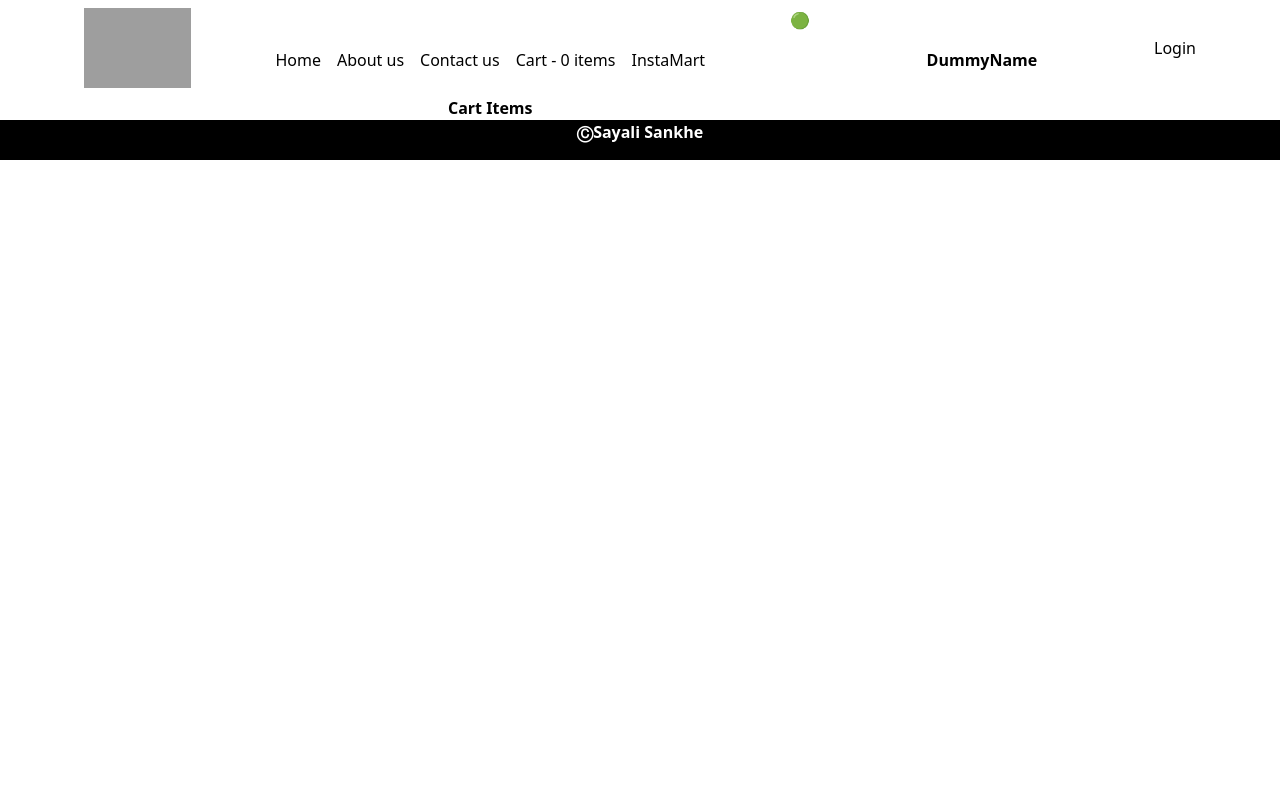
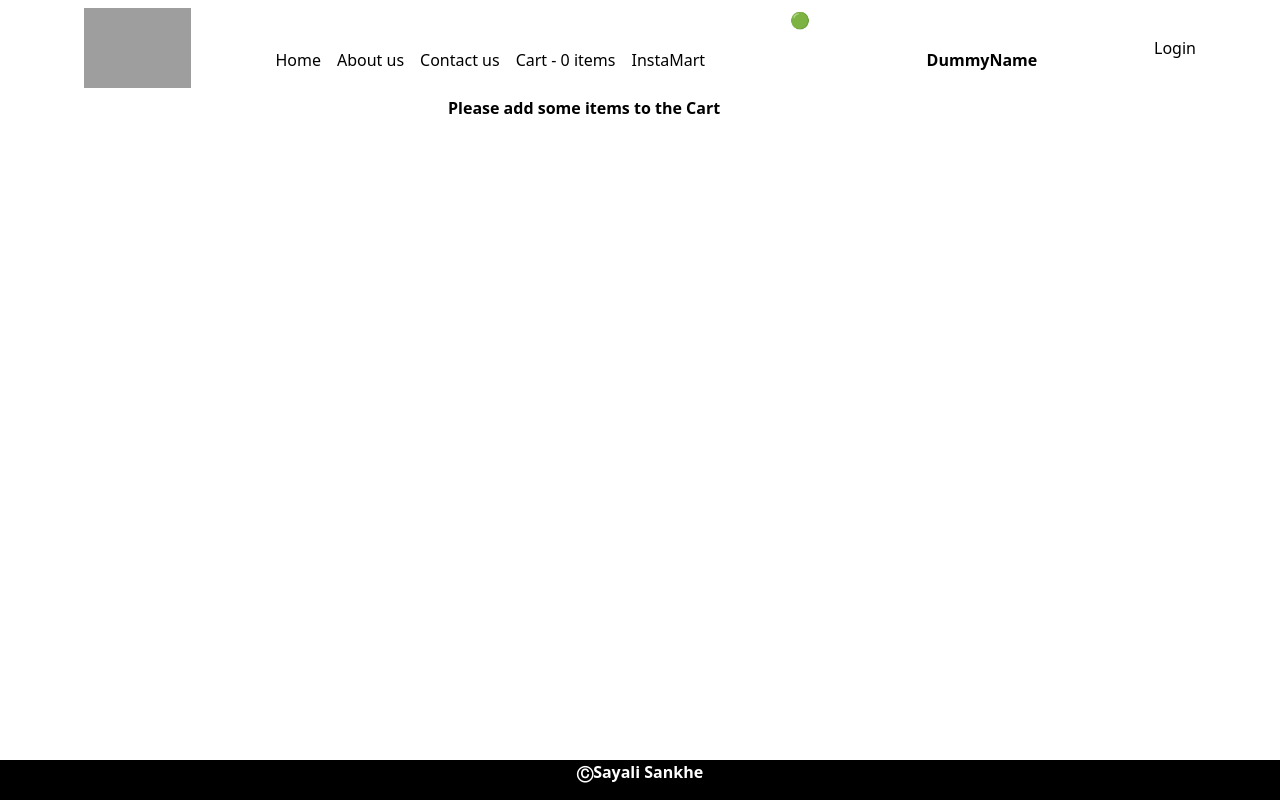
Before and after one commit to sayalisankhe5/React, a React (Vite) app: page /cart in a window 1280 px wide. Built offline with nearby package versions, Linux system fonts and the light colour scheme; grey boxes are pictures that could not be loaded.

Commit message:
cart updates

```diff
--- a/src/components/Cart.js
+++ b/src/components/Cart.js
@@ -1,15 +1,31 @@
-import { useSelector } from "react-redux";
+import { useDispatch, useSelector } from "react-redux";
+import { clearcart } from "../utils/cartSlice";
 
 const Cart = () => {
   const cartItems = useSelector((store) => store.cart.items);
   console.log(cartItems);
+  const dispatch = useDispatch();
+
+  const clearCart = () => {
+    dispatch(clearcart());
+  };
+
   return (
+    <>
       <div className="m-auto w-96">
         {cartItems?.length > 0 ? (
           <>
+            <div className="m-auto w-1/3">
+              <button
+                className=" p-2 rounded-md bg-green-600 text-white"
+                onClick={clearCart}
+              >
+                Clear cart
+              </button>
+            </div>
             {cartItems.map((item) => {
               return (
-              <div key={item.id} className="flex w-full	 border-b-2	">
+                <div key={item.id} className="flex w-full m-5	 border-b-2	">
                   <div className="flex flex-col w-96 ">
                     {/* <li key={item.id}>{item.name} - </li> */}
                     <div className=" font-semibold">{item.name}</div>
@@ -36,9 +52,12 @@ const Cart = () => {
             })}
           </>
         ) : (
-        <h1 className="font-bold text-3x">Cart Items</h1>
+          <h1 className="font-bold text-3x">
+            Please add some items to the Cart
+          </h1>
         )}
       </div>
+    </>
   );
 };
 
--- a/src/components/Footer.js
+++ b/src/components/Footer.js
@@ -1,6 +1,6 @@
 const Footer = () => {
   return (
-    <div className="w-full  h-10 bg-black">
+    <div className="w-full fixed bottom-0  h-10 bg-black">
       <div className=" flex justify-center align-middle font-bold  text-white">
         <span>&#x24B8; </span> Sayali Sankhe
       </div>
```
Lines whose indentation alone changed are shown as unchanged.
